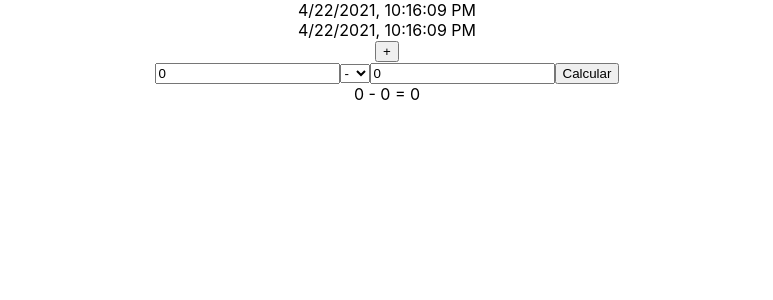
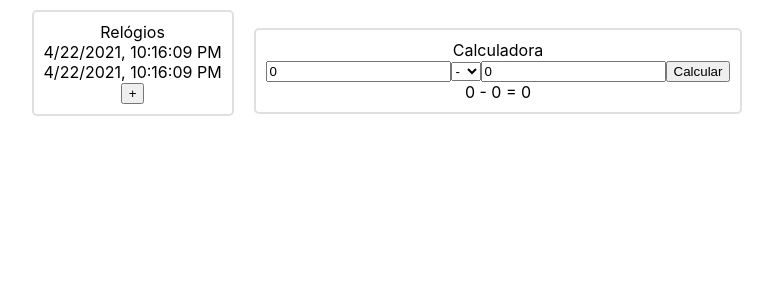
Before and after one commit to criapix/react-ts, a React (Create React App) app: page / in a window 1280 px wide. Shown: the top 300 px of the page, without its empty margins (253-1026 px from the left). Built offline with nearby package versions, Linux system fonts and the light colour scheme.

Commit message:
Componente Box e scoped SCSS

```diff
--- a/src/App.tsx
+++ b/src/App.tsx
@@ -1,12 +1,19 @@
+import React from 'react';
+
 import './App.scss';
+import Box from './component/Box';
 import Calculator from './component/Calculator';
 import MultiClock from './component/MultiClock';
 
 export default function App(): JSX.Element {
   return (
     <div className="App">
-      <MultiClock />
+      <Box title="Relógios">
+        <MultiClock />
+      </Box>
+      <Box title="Calculadora">
       <Calculator />
+      </Box>
     </div>
   );
 }
--- /dev/null
+++ b/src/component/Box.module.scss
@@ -0,0 +1,7 @@
+.box {
+  border-radius: 5px;
+  border: 2px solid rgb(224, 224, 224);
+  margin: 10px;
+  display: inline-block;
+  padding: 10px;
+}
--- /dev/null
+++ b/src/component/Box.tsx
@@ -0,0 +1,20 @@
+import { FC } from 'react';
+
+import styles from './Box.module.scss';
+
+interface BoxProps {
+  title: string;
+  children: JSX.Element;
+}
+
+const Box: FC<BoxProps> = (props: BoxProps) => {
+  const { title, children } = props;
+  return (
+    <div className={styles.box}>
+      <div>{title}</div>
+      <div>{children}</div>
+    </div>
+  );
+};
+
+export default Box;
```
